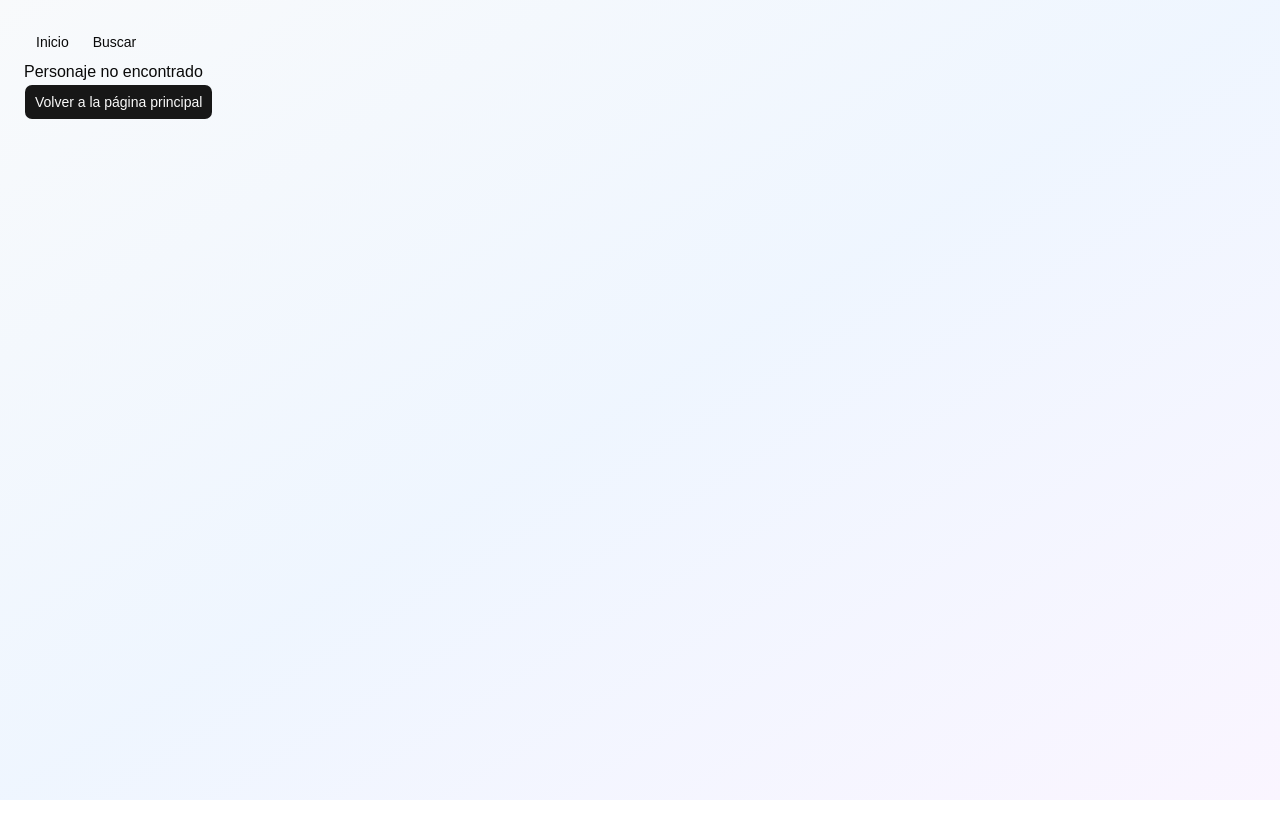
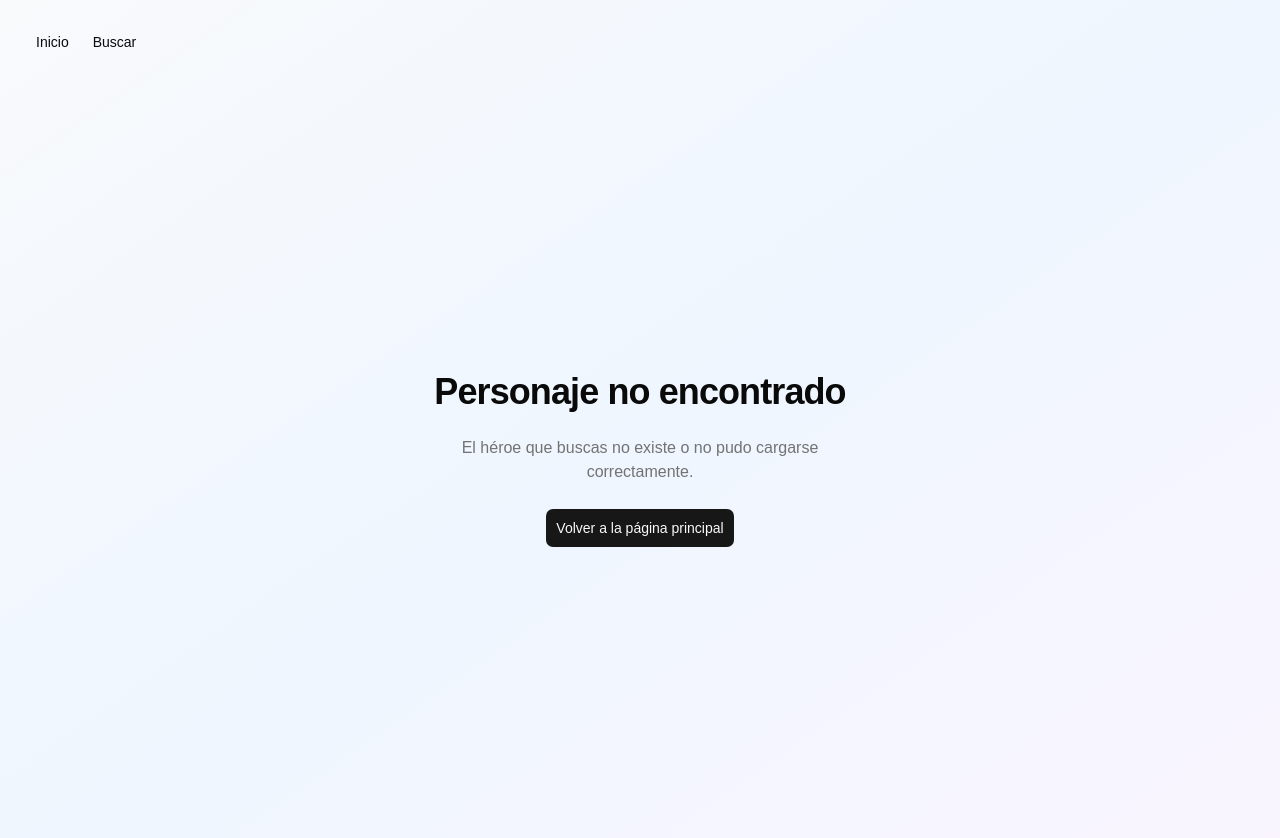
Before and after one commit to CarlosRamosDeveloper/04-heroes-app, a React (Vite) app: page /non-found-hero in a window 1280 px wide. Shown: the top 838 px of the page. Before the commit the page ends 800 px from the top, so only its background shows below. Built offline with nearby package versions, Linux system fonts and the light colour scheme; no server answers.

Commit message:
improved ui

```diff
--- a/src/heroes/pages/error/NonFoundHero.tsx
+++ b/src/heroes/pages/error/NonFoundHero.tsx
@@ -3,12 +3,19 @@ import { Link } from 'react-router';
 
 export const NonFoundHero = () => {
   return (
-    <>
-      <h1>Personaje no encontrado</h1>
+    <div className="flex min-h-screen flex-col items-center justify-center gap-6 px-4 text-center">
+      <h1 className="text-4xl font-bold tracking-tight">
+        Personaje no encontrado
+      </h1>
+
+      <p className="max-w-md text-muted-foreground">
+        El héroe que buscas no existe o no pudo cargarse correctamente.
+      </p>
+
       <Link to="/">
-        <Button>Volver a la página principal</Button>
+        <Button size="lg">Volver a la página principal</Button>
       </Link>
-    </>
+    </div>
   );
 };
 
```
